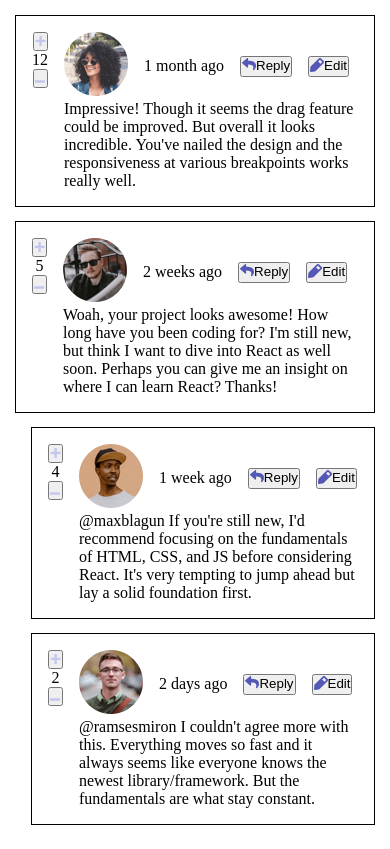
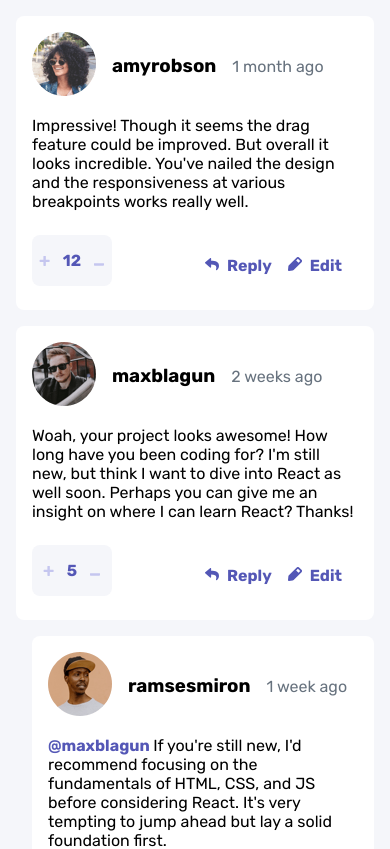
Before and after one commit to takwa-laffet/comment-section-full, a React (Vite) app in the folder frontend/: page / in a window 390 px wide. Shown: the top 849 px of the page. Built offline with nearby package versions, Linux system fonts and the light colour scheme.

Commit message:
added styling

```diff
--- a/frontend/src/components/Card.jsx
+++ b/frontend/src/components/Card.jsx
@@ -67,7 +67,7 @@ const Card = ({
               <img src={item.user.image.png} alt="" />
             </div>
 
-            <h3>{item.username}</h3>
+            <h3>{item.user.username}</h3>
           </div>
 
           <span className="comment-date">{item.createdAt}</span>
@@ -94,7 +94,7 @@ const Card = ({
 
         {item.replyingTo ? (
           <p>
-            <span>@{item.replyingTo} </span>
+            <span className="replying-to">@{item.replyingTo} </span>
             {item.content}
           </p>
         ) : (
--- a/frontend/src/index.css
+++ b/frontend/src/index.css
@@ -1,44 +1,276 @@
-*,
-*::before,
-*::after {
+@import url('https://fonts.googleapis.com/css2?family=Rubik:ital,wght@0,300..900;1,300..900&display=swap');
+
+:root {
+    /* primary colors */
+    --primary-purple-600: hsl(238, 40%, 52%);
+    --primary-pink-400: hsl(358, 79%, 66%);
+    --primary-purple-200: hsl(239, 57%, 85%);
+    --primary-pink-200: hsl(357, 100%, 86%);
+
+    /* neutral colors */
+    --neutral-grey-800: hsl(212, 24%, 26%);
+    --neutral-grey-500: hsl(211, 10%, 45%);
+    --neutral-grey-100: hsl(223, 19%, 93%);
+    --neutral-grey-50: hsl(228, 33%, 97%);
+    --neutral-white: hsl(0, 100%, 100%);
+
+    /* spacing */
+    --spacing: 1em;
+
+    /* rounded corners */
+    --rounded-corners: .5em;
+}
+
+*, *::before, *::after {
     box-sizing: border-box;
+    margin: 0;
     padding: 0;
+}
+
+/* Delete Modal */
+
+.modal-container {
+    position: fixed;
+    left: 50%;
+    top: 50%;
+    background-color: var(--neutral-white);
+    transform: translate(-50%, -50%);
+    width: 25em;
+    padding: 1.5em;
+    padding-top: 2em;
+    border-radius: var(--rounded-corners);
+    z-index: 9999;
+}
+
+.modal-container p {
+    margin-block: 1.5em;
+}
+
+.modal-container button {
+    padding: .8em 2em;
+    border-radius: var(--rounded-corners);
+    color: var(--neutral-white);
+    text-transform: uppercase;
+}
+
+.modal-container button.cancel {
+    background-color: var(--neutral-grey-500);
+    margin-right: 1em;
+}
+
+.modal-container button.confirm {
+    background-color: var(--primary-pink-400);
+}
+
+body:has(.modal-container)::before {
+    content: '';
+    display: block;
+    position: fixed;
+    background-color: black;
+    opacity: .5;
+    inset: 0;
+    z-index: 999;
+}
+
+body {
+    background-color: var(--neutral-grey-50);
+    display: grid;
+    place-content: center;
+    min-height: 100vh;
+    font-family: Rubik;
+}
+
+button {
+    background-color: transparent;
+    border: none;
+    display: inline-flex;
+    gap: .5em;
+    font: inherit;
+    cursor: pointer;
+}
+
+.App {
+    width: 100%;
+    max-width: 768px;
+}
+
+/* Comment Component */
+
+.card {
+    display: flex;
+    align-items: flex-start;
+    background-color: var(--neutral-white);
+    padding: var(--spacing);
+    padding-bottom: 1.5em;
+    margin-bottom: 1em;
+    border-radius: var(--rounded-corners);
+}
+
+.card .content {
+    width: 100%;
+}
+
+.card p {
+    padding-top: 1em;
+}
+
+h3.current-user {
+    background-color: var(--primary-purple-600);
+    padding: .2em .3em;
+    line-height: 1;
+    color: var(--neutral-white);
+    border-radius: 2px;
+}
+
+.actions {
+    margin-left: auto;
+}
+
+.actions button {
+    color: var(--primary-purple-600);
+    font-weight: bold;
+    margin-left: 1em;
+}
+
+.view-replies-btn {
+    margin-bottom: 1em;
+    margin-left: 1em;
+}
+
+.user-img {
+    width: 3em;
+    height: 3em;
+}
+
+.user-img img {
+    display: block;
+    object-fit: cover;
+    max-width: 100%;
+}
+
+span.comment-date {
+    color: var(--neutral-grey-500);
+}
+
+.score-component {
+    background-color: var(--neutral-grey-50);
+    margin-right: 1em;
+    padding: .5em;
+    text-align: center;
+    border-radius: .5em;
+    font-weight: bold;
+    font-size: 1em;
+    color: var(--primary-purple-600);
+    width: 2.5em;
+}
+
+.score-component span {
+    display: block;
     margin: 0;
 }
 
-.App {
-    padding: 1em;
-}
-
-.card {
+.profile-header, .user-profile {
     display: flex;
     gap: 1em;
-    padding: 1em;
-    margin-bottom: 1em;
-    outline: 1px solid black;
-}
-
-.profile-header {
-    display: flex;
     align-items: center;
-    gap: 1em;
-}
-
-.score-component {
-    display: flex;
-    flex-direction: column;
-    align-items: center;
-}
-
-.actions {
-    display: flex;
-    gap: 1em;
-}
-
-.actions button {
-    display: flex;
 }
 
 .replies-list {
     margin-left: 1em;
 }
+
+.score-component button {
+    margin-block: .5em;
+}
+
+/* Reply Component */
+
+.card .replying-to {
+    color: var(--primary-purple-600);
+    font-weight: bold;
+}
+
+.replies-list:has(.reply) {
+    position: relative;
+}
+
+/* Form Component */
+
+.form-component {
+    background-color: var(--neutral-white);
+    display: flex;
+    padding: var(--spacing);
+    border-radius: var(--rounded-corners);
+    align-items: flex-start;
+}
+
+.comment-wrapper .form-component {
+    margin-top: -1.5em;
+    margin-bottom: 1em;
+    border-top-left-radius: 0;
+    border-top-right-radius: 0;
+    border-top: 1px solid var(--neutral-grey-100);
+}
+
+.form-component form {
+    display: flex;
+    align-items: flex-start;
+    justify-content: space-between;
+    width: 100%;
+}
+
+.form-component textarea {
+    outline: none;
+    border: none;
+    font: inherit;
+    padding-top: 1em;
+    padding-inline: 1em;
+    padding-bottom: 2em;
+    margin-inline: 1em;
+    border: 1px solid var(--neutral-grey-100);
+    border-radius: .5em;
+    width: 100%;
+    /* color: var(--neutral-grey-500); */
+}
+
+.form-component button {
+    background-color: var(--primary-purple-600);
+    color: white;
+    padding: .5em 1em;
+    border-radius: .5em;
+    text-transform: uppercase;
+}
+
+@media only screen and (max-width: 768px) {
+    .App {
+        padding: 1em;
+    }
+
+    .content {
+        position: relative;
+    }
+
+    .content .actions {
+        position: absolute;
+        right: 1em;
+        bottom: -4em;
+    }
+
+    .card {
+        flex-direction: column-reverse;
+    }
+
+    .score-component {
+        display: flex;
+        width: 5em;
+        gap: .8em;
+        align-items: center;
+        margin-top: 1.5em;
+        text-align: center;
+        justify-content: center;
+    }
+
+    .replies-list {
+        margin-left: 1em;
+    }
+}
```
